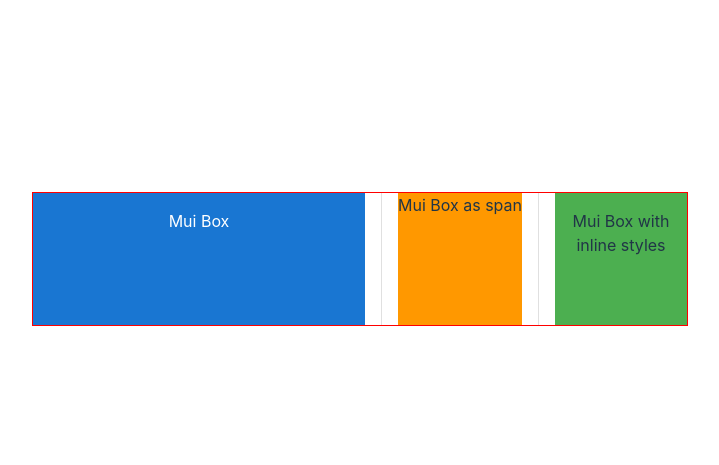
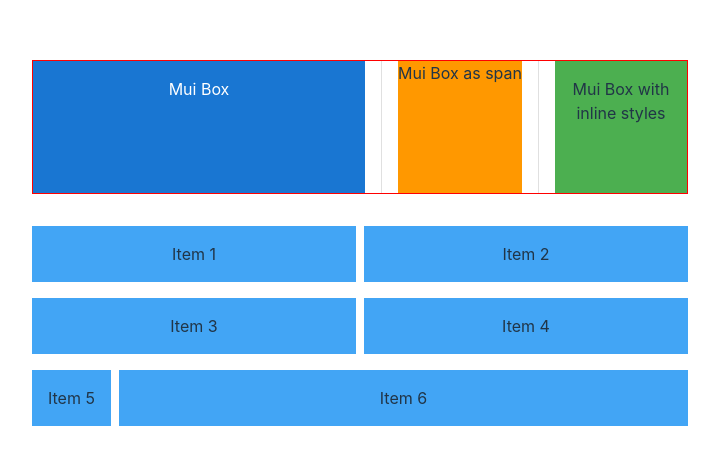
Before and after one commit to p-fassbender/react-material-ui-demo, a React (Vite) app: page / in a window 1280 px wide. Shown: the part 141-606 px from the top of the page, without its empty margins (280-999 px from the left). Built offline with nearby package versions, Linux system fonts and the light colour scheme.

Commit message:
mui grid component

```diff
--- a/src/components/MuiLayout.jsx
+++ b/src/components/MuiLayout.jsx
@@ -1,4 +1,5 @@
 import { Box, Stack, Divider } from '@mui/material'
+import Grid from '@mui/material/Grid2';
 import React from 'react'
 
 export const MuiLayout = () => {
@@ -10,7 +11,7 @@
                 // direction={'row-reverse'}
                 // direction={'column-reverse'}
                 spacing={2}
-                divider={<Divider orientation='vertical' flexItem/>}
+                divider={<Divider orientation='vertical' flexItem />}
             >
                 <Box
                     sx={{
@@ -33,6 +34,33 @@
                     Mui Box with inline styles
                 </Box>
             </Stack>
+
+            <Grid
+                container
+                my={4}
+                // spacing={2}
+                rowSpacing={2}
+                columnSpacing={1}
+            >
+                <Grid size={{ xs: 12, sm: 6 }}>
+                    <Box bgcolor={'primary.light'} p={2}> Item 1</Box>
+                </Grid>
+                <Grid size={{ xs: 12, sm: 6 }}>
+                    <Box bgcolor={'primary.light'} p={2}> Item 2</Box>
+                </Grid>
+                <Grid size={{ xs: 12, sm: 6 }}>
+                    <Box bgcolor={'primary.light'} p={2}> Item 3</Box>
+                </Grid>
+                <Grid size={{ xs: 12, sm: 6 }}>
+                    <Box bgcolor={'primary.light'} p={2}> Item 4</Box>
+                </Grid>
+                <Grid size='auto'>
+                    <Box bgcolor={'primary.light'} p={2}> Item 5</Box>
+                </Grid>
+                <Grid size='grow'>
+                    <Box bgcolor={'primary.light'} p={2}> Item 6</Box>
+                </Grid>
+            </Grid>
         </>
     )
 }
```
